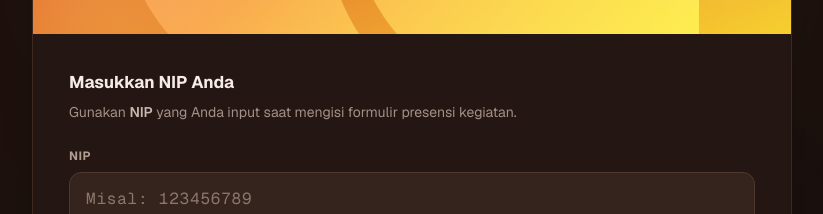
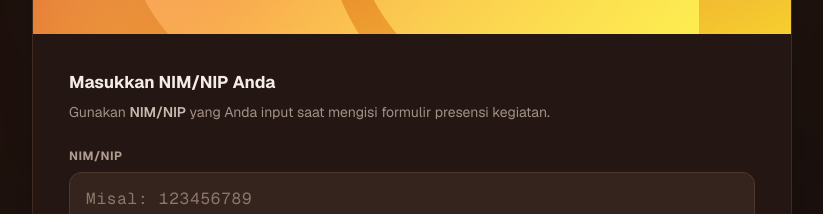
Before and after one commit to kecchanaren2/sistem-absen, a Next.js app: page /sertifikat in a window 1280 px wide. Shown: the part 243-457 px from the top of the page, without its empty margins (228-1051 px from the left). Built offline with nearby package versions, Linux system fonts and the light colour scheme.

Commit message:
correct NIP validation to 19 digits in attendance form and API

```diff
--- a/src/app/components/CertificateForm.tsx
+++ b/src/app/components/CertificateForm.tsx
@@ -178,10 +178,10 @@ export default function CertificateForm() {
 
         <div>
           <h3 className="text-[17px] font-bold text-[#2c1e18] dark:text-[#f5ece7] mb-1.5">
-            Masukkan NIP Anda
+            Masukkan NIM/NIP Anda
           </h3>
           <p className="text-sm text-[#7e695d] dark:text-[#a39086] leading-relaxed">
-            Gunakan <strong className="font-semibold text-[#5a4439] dark:text-[#c9b8ae]">NIP</strong> yang Anda input saat mengisi formulir presensi kegiatan.
+            Gunakan <strong className="font-semibold text-[#5a4439] dark:text-[#c9b8ae]">NIM/NIP</strong> yang Anda input saat mengisi formulir presensi kegiatan.
           </p>
         </div>
 
@@ -231,7 +231,7 @@ export default function CertificateForm() {
           {/* NIP Input */}
           <div className="flex flex-col space-y-2">
             <label className="text-xs font-bold uppercase tracking-wider text-[#7e695d] dark:text-[#b09d92]">
-              NIP
+              NIM/NIP
             </label>
             <input
               type="text"
```
